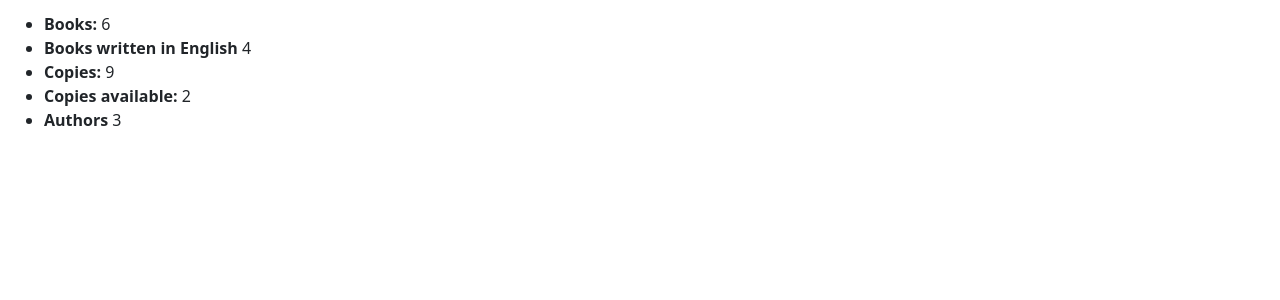
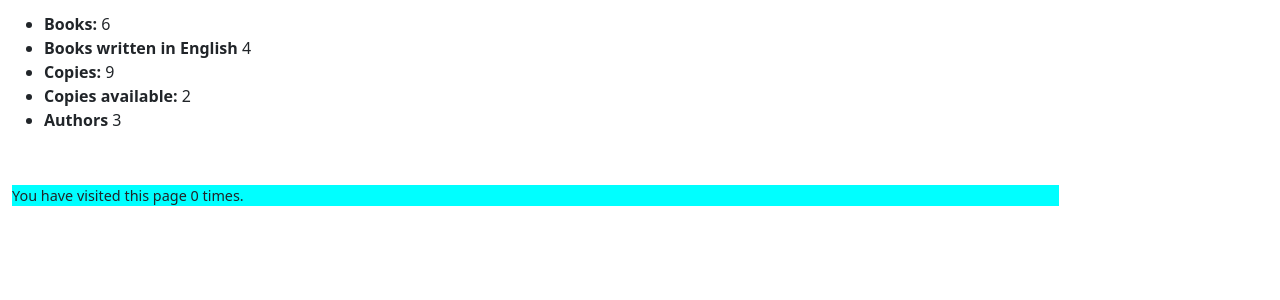
Before and after one commit to ra2dd/locallibrary, a Django app: page /catalog/ in a window 1280 px wide. Shown: the part 278-578 px from the top of the page. Run offline with Django 4.2, Linux system fonts and the light colour scheme; data comes from the database, SQL or seed files in the repository; both versions use the stored data as it was after the commit.

Commit message:
set session variable to count user visits

```diff
--- a/catalog/templates/index.html
+++ b/catalog/templates/index.html
@@ -39,4 +39,8 @@
             {{ num_authors }}
         </li>
     </ul>
+
+    <p style="font-size: 0.9rem; margin-top: 5%;">
+        You have visited this page {{ num_visits }} time{{ num_visits|pluralize }}.
+    </p>
 {% endblock %}
--- a/catalog/views.py
+++ b/catalog/views.py
@@ -19,12 +19,20 @@ def index(request):
     # Books that are written in english
     english_books = Book.objects.filter(language__name__icontains='english').count()
 
+
+    # Number of vistis to this view, counted in the session variable.
+
+    num_visits = request.session.get('num_visits', 0)
+    request.session['num_visits'] = num_visits + 1
+
+
     indexContext = {
         'num_books': num_books,
         'num_instances': num_instances,
         'num_instances_available': num_instances_available,
         'num_authors': num_authors,
-        'english_books': english_books
+        'english_books': english_books,
+        'num_visits': num_visits,
     }
 
     # Render the HTML template index.html with the data in the context variable
```
Also changed, not shown: db.sqlite3, locallibrary/settings.py (line endings or trailing spaces).
